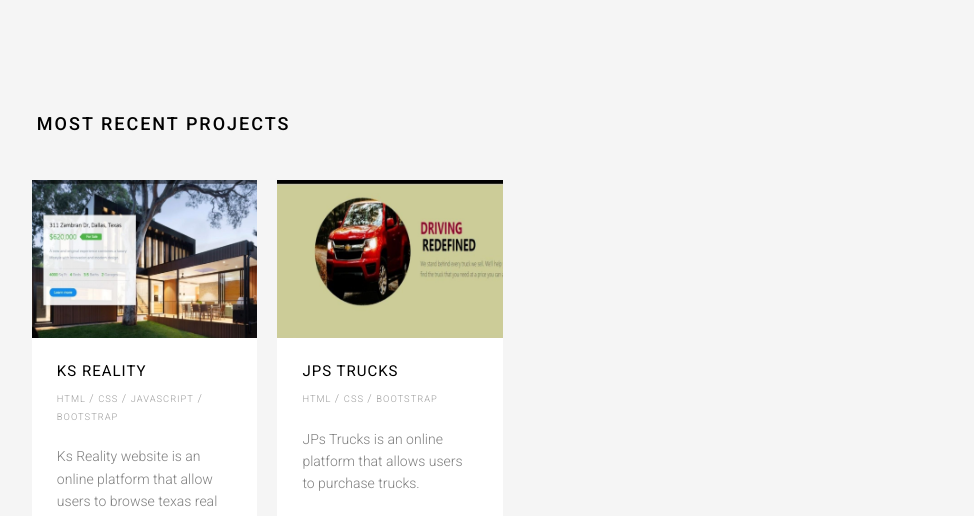
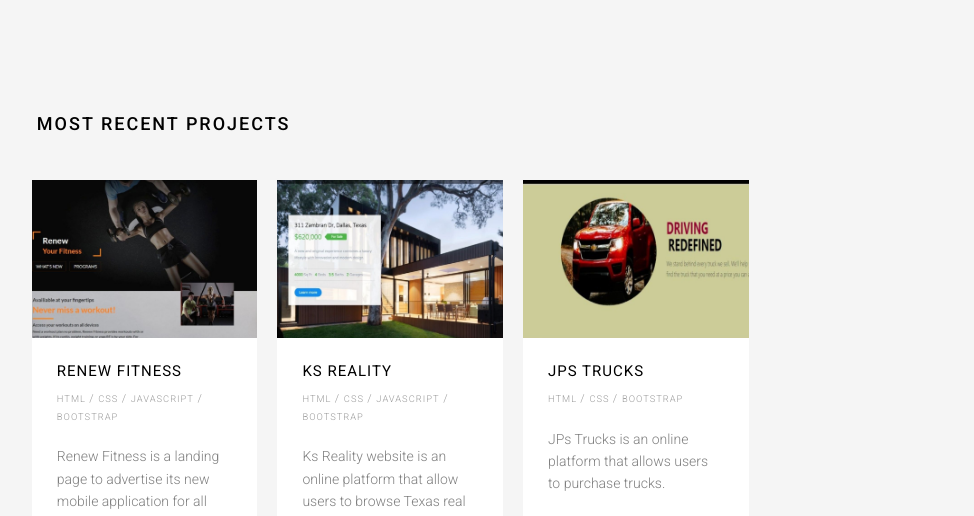
Before and after one commit to ParisJohnson2/johnsonparis, a plain HTML site: page index.html in a window 1280 px wide. Shown: the part 1147-1663 px from the top of the page, without its empty margins (255-1229 px from the left). Drawn offline with Linux system fonts and the light colour scheme; files whose address does not match are found by name.

Commit message:
edit html file

```diff
--- a/index.html
+++ b/index.html
@@ -195,11 +195,22 @@
 				<div class="row row-bottom-padded-md">
 					<div class="col-md-3 col-sm-6 col-padding animate-box" data-animate-effect="fadeInLeft">
 						<div class="blog-entry">
+							<a href="https://renewfitness.netlify.app/" target="_blank" class="blog-img"><img src="images/img-pj-4.jpg" class="img-responsive" alt="Website Photo"></a>
+							<div class="desc">
+								<h3><a href="https://renewfitness.netlify.app/" target="_blank">Renew Fitness</a></h3>
+								<span><small>HTML </small> / <small> CSS </small> / <small> JavaScript</small> / <small> Bootstrap</small></span>
+								<p>Renew Fitness is a landing page to advertise its new mobile application for all devices.</p>
+								<a href="https://github.com/ParisJohnson2/RenewFitness" target="_blank" class="lead">Project Github <i class="icon-arrow-right3"></i></a>
+							</div>
+						</div>
+					</div>
+					<div class="col-md-3 col-sm-6 col-padding animate-box" data-animate-effect="fadeInLeft">
+						<div class="blog-entry">
 							<a href="https://ksreality.netlify.app/" target="_blank" class="blog-img"><img src="images/img-pj-1.jpg" class="img-responsive" alt="Website Photo"></a>
 							<div class="desc">
 								<h3><a href="https://ksreality.netlify.app/" target="_blank">Ks Reality</a></h3>
 								<span><small>HTML </small> / <small> CSS </small> / <small> JavaScript</small> / <small> Bootstrap</small></span>
-								<p>Ks Reality website is an online platform that allow users to browse texas real estate.</p>
+								<p>Ks Reality website is an online platform that allow users to browse Texas real estate.</p>
 								<a href="https://github.com/ParisJohnson2/K-reality" target="_blank" class="lead">Project Github <i class="icon-arrow-right3"></i></a>
 							</div>
 						</div>
```
Also changed, not shown: portfolio.html (+12 -1 lines), images/img-pj-4.jpg (added).
